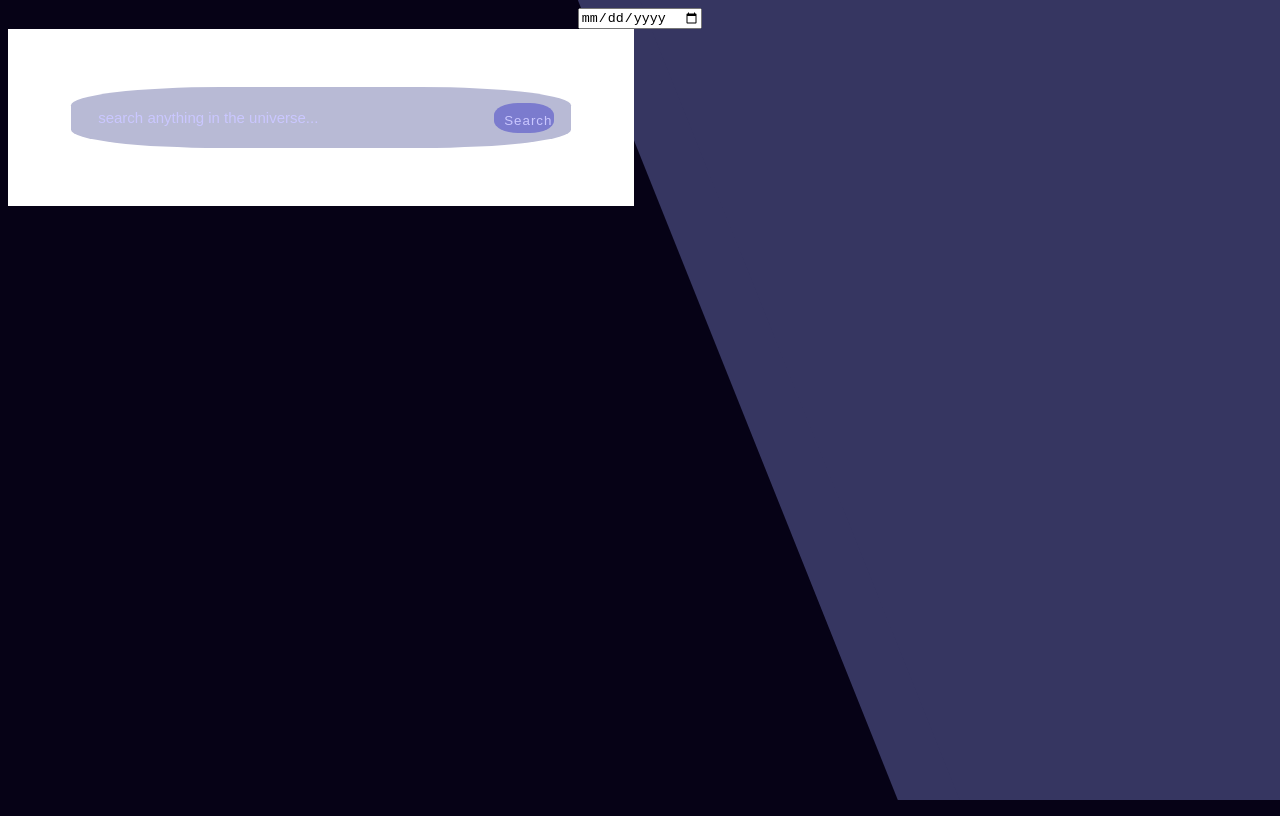
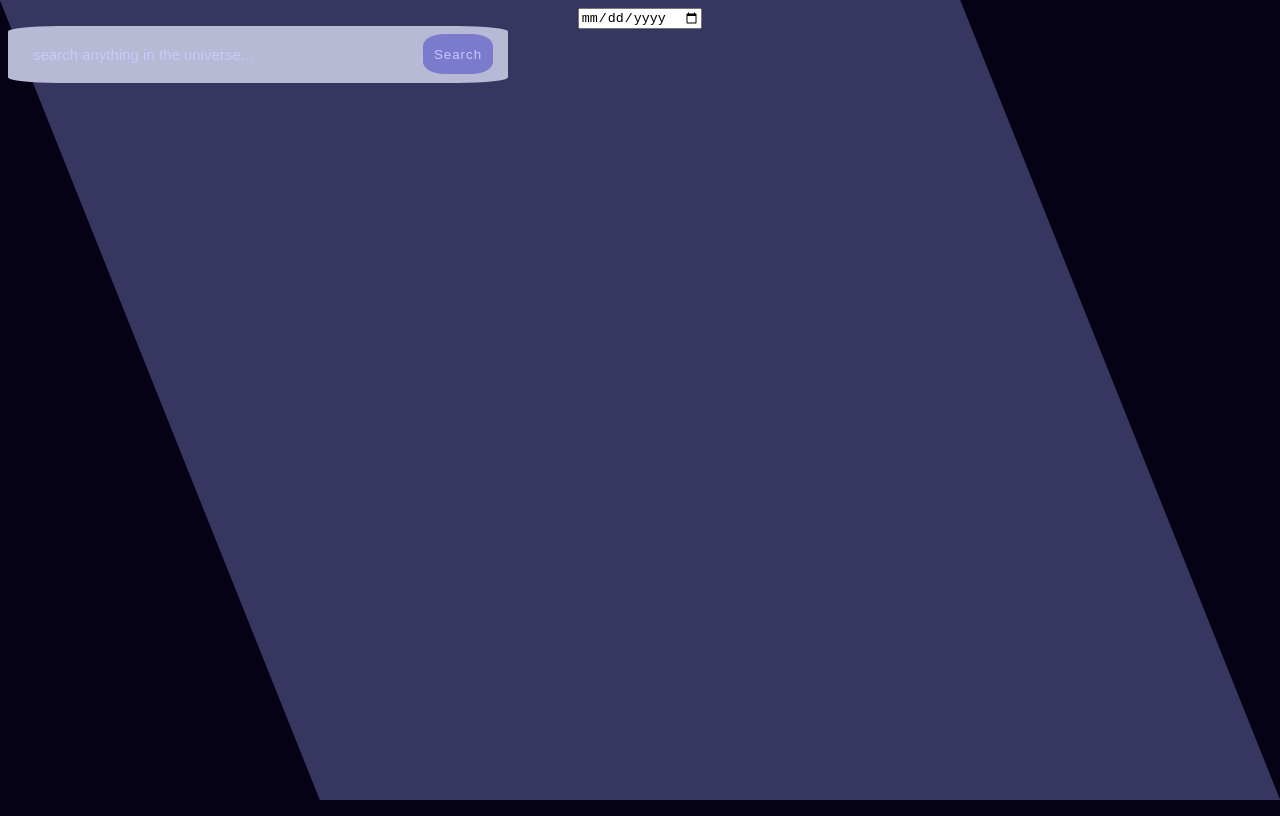
Before and after one commit to xelaKat/pulse, a website: page index.html in a window 1280 px wide. Drawn offline with Linux system fonts and the light colour scheme.

Commit message:
more modifications to search bar

```diff
--- a/src/style.css
+++ b/src/style.css
@@ -8,8 +8,8 @@ body{
 .container{
   width: 500px;
   height: 50px;
-  padding: 5%;
-  background: rgb(255, 255, 255);
+  padding: 10;
+  background: transparent;
   display: flex;
   align-items: center;
   justify-content: center;
@@ -19,8 +19,10 @@ body{
   width: 500px;
   display: flex;
   align-items: center;
-  border-radius: 30%;
-  padding: 7px 17px;
+  border-radius: 10%;
+  padding: 5px 15px;
+  outline: 2px;
+  outline-color: white;
 }
 .search-bar input{
   background: transparent;
@@ -37,9 +39,9 @@ body{
   background: rgb(123, 123, 206);
   padding: 10px;
   border: 0;
-  border-radius: 40%;
-  width: 60px;
-  height: 30px;
+  border-radius: 30%;
+  width: 70px;
+  height: 40px;
   outline: none;
   color: #cac7ff;
   letter-spacing: 1px;
@@ -71,6 +73,7 @@ body::after{
   content: '';
   position: fixed;
   top: 0;
+  left: 0;
   width: 100%;
   height: 100%;
   background-color: rgb(54, 54, 97);
```
